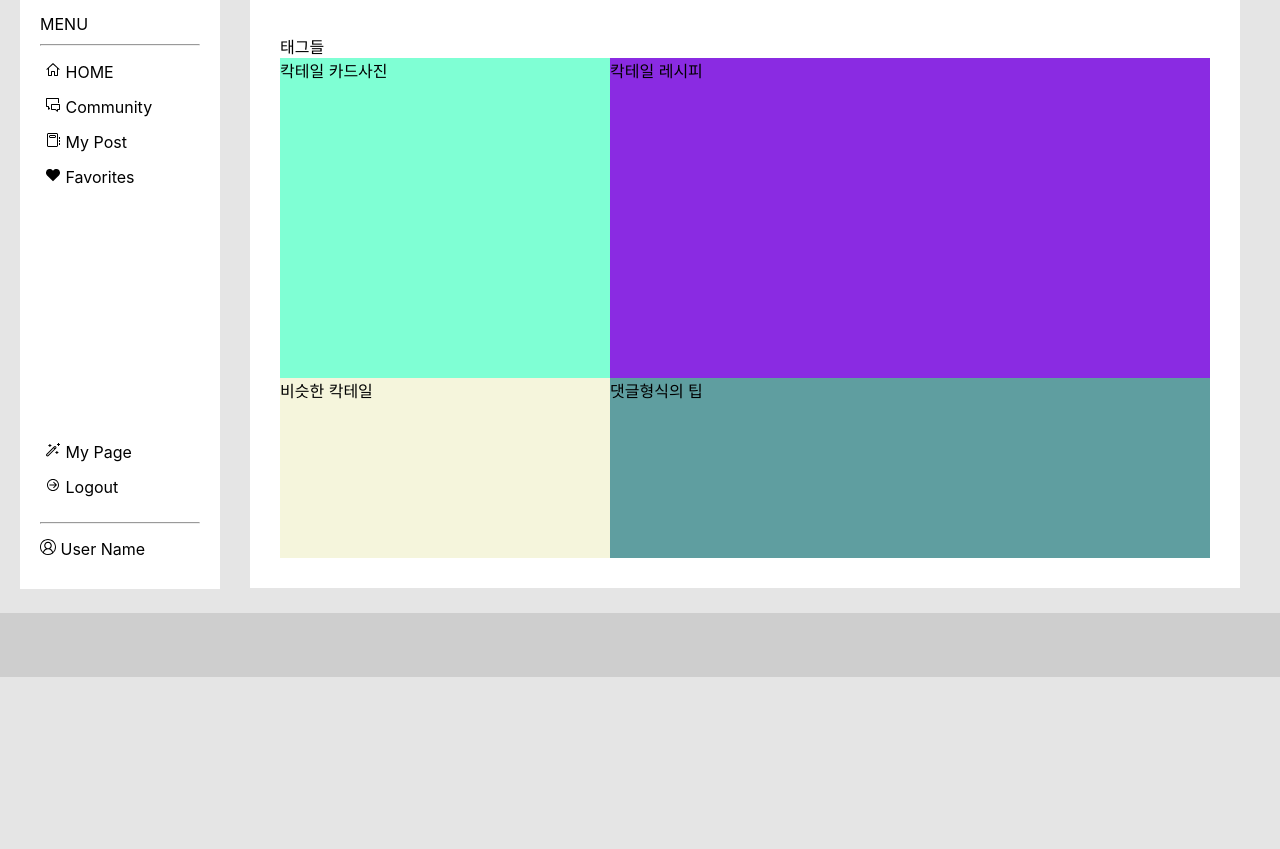
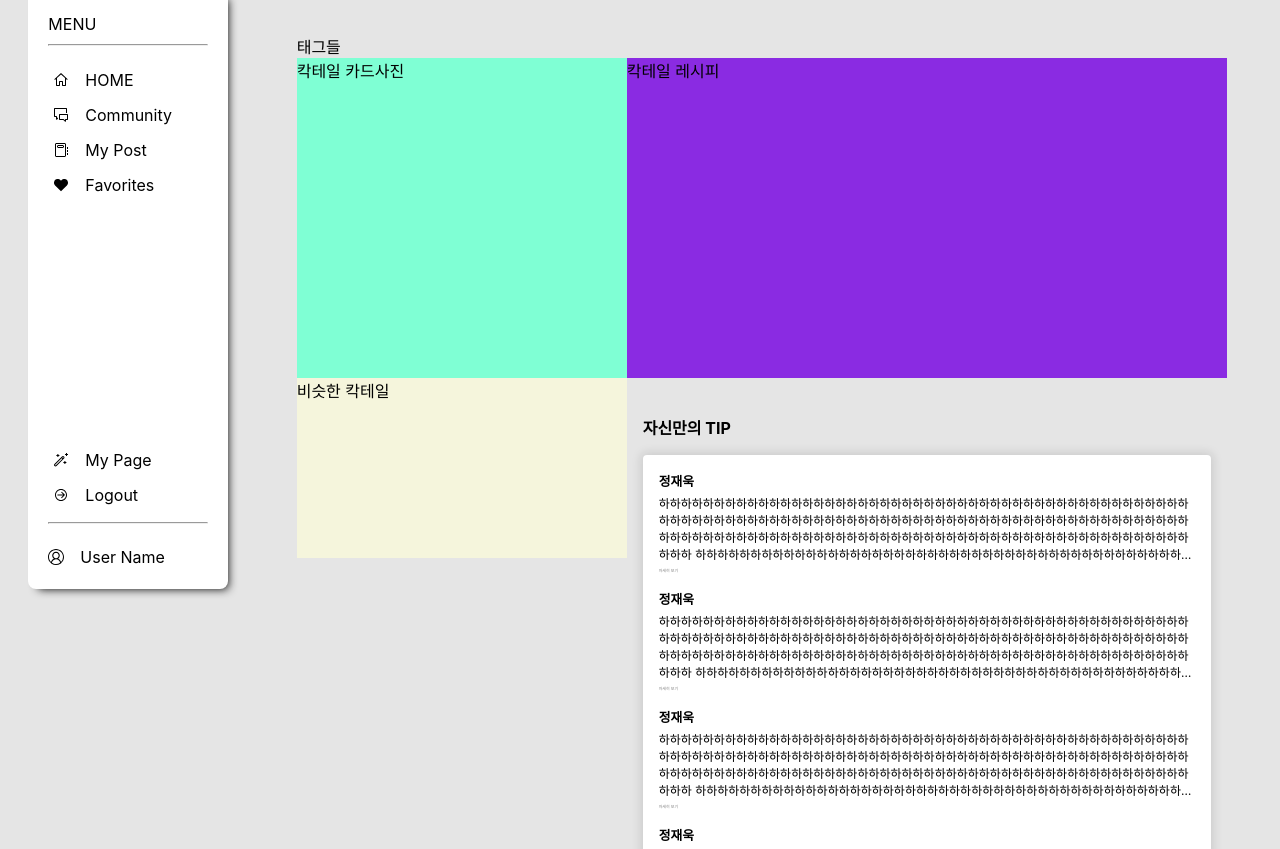
Before and after one commit to CSID-DGU/2023-1-OSSP2-NotEasy-10, a React (Create React App) app in the folder cocktagorize/src/main/frontend/: page /cocktail/1 in a window 1280 px wide. Shown: the part 111-960 px from the top of the page. Before the commit the page ends 800 px from the top, so only its background shows below. Built offline with nearby package versions, Linux system fonts and the light colour scheme.

Commit message:
푸터 밑에 고정 / CocktailDetail - UserTip 레이아웃 구성

```diff
--- a/cocktagorize/src/main/frontend/src/Layout.js
+++ b/cocktagorize/src/main/frontend/src/Layout.js
@@ -2,16 +2,24 @@ import React from "react";
 import Header from "./component/common/Header";
 import Footer from "./component/common/Footer";
 import { Outlet } from "react-router-dom";
+import styled from "styled-components";
+
+const Main = styled.div`
+  height: auto;
+  min-height: 100%;
+  // padding-bottom = footer의 높이랑 같음.
+  padding-bottom: 4rem;
+`;
 
 const Layout = () => {
   return (
-    <div>
+    <>
       <Header />
-      <main>
+      <Main>
         <Outlet />
-      </main>
+      </Main>
       <Footer />
-    </div>
+    </>
   );
 };
 
--- a/cocktagorize/src/main/frontend/src/component/UserTip.js
+++ b/cocktagorize/src/main/frontend/src/component/UserTip.js
@@ -1,8 +1,64 @@
 import React from "react";
 import styled from "styled-components";
 
+const UserTipBlock = styled.div`
+  display: flex;
+  flex-direction: column;
+  justify-content: center;
+  margin-bottom: 1rem;
+`;
+
+const Nickname = styled.h5`
+  margin: 0;
+  margin-bottom: 0.25rem;
+  font-size: 0.8rem;
+`;
+
+const ReplyContent = styled.div`
+  // 보이는 줄 수 제한 + 더보기 기능
+  display: -webkit-box;
+  -webkit-line-clamp: 4;
+  -webkit-box-orient: vertical;
+  overflow: hidden;
+
+  font-size: 0.75rem;
+  margin-bottom: 0.3rem;
+
+  &:has(+ Input:checked) {
+    -webkit-line-clamp: unset;
+  }
+`;
+
+const Input = styled.input`
+  margin: 0;
+  appearance: none;
+  font-size: 0.25rem;
+  border-radius: 0.25em;
+  cursor: pointer;
+
+  &::before {
+    color: gray;
+    content: "자세히 보기";
+  }
+  &:checked::before {
+    content: "간략히";
+  }
+`;
+
 const UserTip = () => {
-  return <></>;
+  return (
+    <UserTipBlock>
+      <Nickname>정재욱</Nickname>
+      <ReplyContent>
+        하하하하하하하하하하하하하하하하하하하하하하하하하하하하하하하하하하하하하하하하하하하하하하하하하하하하하하하하하하하하하하하하하하하하하하하하하하하하하하하하하하하하하하하하하하하하하하하하하하하하하하하하하하하하하하하하하하하하하하하하하하하하하하하하하하하하하하하하하하하하하하하하하하하
+        하하하하하하하하하하하하하하하하하하하하하하하하하하하하하하하하하하하하하하하하하하하하하하하하하하하하하하하하하하하하하하하하하하하하하하하하하하하하하하하하하하하하하하하하하하하하하하하하하하하하하하하하하하하하하하하하하하하하하하하하하하하하하하하하하하하하하하하하하하하하하하하하하하하
+        하하하하하하하하하하하하하하하하하하하하하하하하하하하하하하하하하하하하하하하하하하하하하하하하하하하하하하하하하하하하하하하하하하하하하하하하하하하하하하하하하하하하하하하하하하하하하하하하하하하하하하하하하하하하하하하하하하하하하하하하하하하하하하하하하하하하하하하하하하하하하하하하하하하
+        하하하하하하하하하하하하하하하하하하하하하하하하하하하하하하하하하하하하하하하하하하하하하하하하하하하하하하하하하하하하하하하하하하하하하하하하하하하하하하하하하하하하하하하하하하하하하하하하하하하하하하하하하하하하하하하하하하하하하하하하하하하하하하하하하하하하하하하하하하하하하하하하하하하
+        하하하하하하하하하하하하하하하하하하하하하하하하하하하하하하하하하하하하하하하하하하하하하하하하하하하하하하하하하하하하하하하하하하하하하하하하하하하하하하하하하하하하하하하하하하하하하하하하하하하하하하하하하하하하하하하하하하하하하하하하하하하하하하하하하하하하하하하하하하하하하하하하하하하
+      </ReplyContent>
+      <Input type="checkbox" />
+    </UserTipBlock>
+  );
 };
 
 export default UserTip;
--- /dev/null
+++ b/cocktagorize/src/main/frontend/src/component/UserTipList.js
@@ -0,0 +1,50 @@
+import React from "react";
+import UserTip from "./UserTip";
+import styled from "styled-components";
+
+// 그림자 넣기
+// useState로 댓글 목록 넣기
+// input으로 댓글 입력하는거 넣기
+
+const UserTipListBlock = styled.div`
+  display: flex;
+  flex-direction: column;
+  padding: 1rem;
+`;
+
+const H4 = styled.h4`
+  margin-bottom: 1rem;
+`;
+
+const TipList = styled.div`
+  border-radius: 0.25rem;
+  padding: 1rem;
+  background-color: white;
+  -webkit-box-shadow: 0px 0px 10px 3px rgba(0, 0, 0, 0.1);
+  box-shadow: 0px 0px 10px 3px rgba(0, 0, 0, 0.1);
+`;
+
+const UserTipList = () => {
+  return (
+    <UserTipListBlock>
+      <H4>자신만의 TIP</H4>
+      <TipList>
+        <UserTip />
+        <UserTip />
+        <UserTip />
+        <UserTip />
+        <UserTip />
+        <UserTip />
+        <UserTip />
+        <UserTip />
+        <UserTip />
+        <UserTip />
+        <UserTip />
+        <UserTip />
+        <UserTip />
+      </TipList>
+    </UserTipListBlock>
+  );
+};
+
+export default UserTipList;
--- a/cocktagorize/src/main/frontend/src/component/common/Footer.js
+++ b/cocktagorize/src/main/frontend/src/component/common/Footer.js
@@ -3,8 +3,8 @@ import styled from "styled-components";
 
 const FooterBlock = styled.footer`
   background-color: rgba(0, 0, 0, 0.1);
-  // position: fixed;
-  bottom: 0;
+  position: relative;
+  transform: translateY(-100%);
   height: 4rem;
   width: 100vw;
 `;
--- a/cocktagorize/src/main/frontend/src/component/common/sidebar/Sidebar.css
+++ b/cocktagorize/src/main/frontend/src/component/common/sidebar/Sidebar.css
@@ -1,40 +1,57 @@
-.sidebar{
+.sidebar {
   background-color: white;
   width: 200px;
   height: 600px;
   margin: 20px 20px 20px 20px;
   padding: 20px;
+  border-radius: 0.5rem;
+  -webkit-box-shadow: 5px 5px 10px -5px #000000;
+  box-shadow: 5px 5px 10px -5px #000000;
 }
 
-.menu{
+li {
+  display: flex;
+  align-items: center;
+}
+
+.dropdown {
+  display: flex;
+  align-items: center;
+}
+
+.list {
+  margin-left: 1rem;
+}
+
+.menu {
   margin: 5px 0 10px 0;
 }
 
-.menulist{
+.menulist {
   list-style: none;
   height: 360px;
   padding-left: 5px;
 }
 
-.menulist > li{
+.menulist > li {
   height: 35px;
 }
-.menulist > li:hover{
+.menulist > li:hover {
   background-color: lightgray;
   border-radius: 5px;
 }
 
-.menulist_personal{
+.menulist_personal {
   list-style: none;
   margin-top: 20px;
   margin-bottom: 10px;
   padding-left: 5px;
 }
 
-.menulist_personal > li{
+.menulist_personal > li {
   height: 35px;
 }
-.menulist_personal > li:hover{
+.menulist_personal > li:hover {
   background-color: lightgray;
   border-radius: 5px;
 }
@@ -43,7 +60,7 @@ hr {
   margin: 5px 0 5px 0;
 }
 
-.dropdown{
+.dropdown {
   height: 35px;
   margin-top: 15px;
 }
--- a/cocktagorize/src/main/frontend/src/component/common/sidebar/Sidebar.jsx
+++ b/cocktagorize/src/main/frontend/src/component/common/sidebar/Sidebar.jsx
@@ -1,33 +1,46 @@
 import React from "react";
-import '../sidebar/Sidebar.css'
-import {VscHome,
+import "../sidebar/Sidebar.css";
+import {
+  VscHome,
   VscCommentDiscussion,
   VscNotebook,
   VscHeartFilled,
   VscWand,
   VscArrowCircleRight,
-        VscAccount, } from 'react-icons/vsc';
+  VscAccount,
+} from "react-icons/vsc";
 
 export default function Sidebar() {
-    return(
-        <div className='sidebar'>
-            <div className='menu'>
-                MENU
-            </div>
+  return (
+    <div className="sidebar">
+      <div className="menu">MENU</div>
       <hr></hr>
-            <ul className='menulist'>
-                <li><VscHome/> HOME</li>
-                <li><VscCommentDiscussion/> Community</li>
-                <li><VscNotebook/> My Post</li>
-                <li><VscHeartFilled/> Favorites</li>
+      <ul className="menulist">
+        <li>
+          <VscHome /> <span className="list home">HOME</span>
+        </li>
+        <li>
+          <VscCommentDiscussion />
+          <span className="list community">Community</span>
+        </li>
+        <li>
+          <VscNotebook /> <span className="list post">My Post</span>
+        </li>
+        <li>
+          <VscHeartFilled /> <span className="list favorites">Favorites</span>
+        </li>
       </ul>
-            <ul className='menulist_personal'>
-                <li><VscWand/> My Page</li>
-                <li><VscArrowCircleRight/> Logout</li>
+      <ul className="menulist_personal">
+        <li>
+          <VscWand /> <span className="list myPage">My Page</span>
+        </li>
+        <li>
+          <VscArrowCircleRight /> <span className="list Logout">Logout</span>
+        </li>
       </ul>
       <hr></hr>
-            <div className='dropdown'>
-                <VscAccount /> User Name
+      <div className="dropdown">
+        <VscAccount /> <div className="list User">User Name</div>
       </div>
     </div>
   );
--- a/cocktagorize/src/main/frontend/src/index.css
+++ b/cocktagorize/src/main/frontend/src/index.css
@@ -8,6 +8,11 @@ body {
   -moz-osx-font-smoothing: grayscale;
   box-sizing: border-box;
   min-height: 100%;
+  height: 1px;
+}
+
+#root {
+  height: 100%;
 }
 
 code {
--- a/cocktagorize/src/main/frontend/src/pages/CocktailDetail/CocktailDetail.css
+++ b/cocktagorize/src/main/frontend/src/pages/CocktailDetail/CocktailDetail.css
@@ -1,50 +1,52 @@
-.CocktailDetail{
+.CocktailDetail {
   display: flex;
+  justify-content: space-evenly;
 }
 
-.content{
+.content {
   width: 990px;
   margin: 25px 15px 25px 10px;
-    background-color: white;
+  background-color: transparent;
   padding: 30px;
+  border-radius: 0.5rem;
 }
 
-.tags{
+.tags {
   margin-top: 10px;
 }
 
-.inner{
+.inner {
   display: flex;
   height: auto;
 }
 
-.inner_left{
+.inner_left {
   width: 330px;
   height: 500px;
   background-color: none;
 }
 
-.cocktail_card{
+.cocktail_card {
   background-color: aquamarine;
   height: 320px;
 }
 
-.cocktail_similar{
+.cocktail_similar {
   background-color: beige;
   height: 180px;
 }
 
-.inner_right{
+.inner_right {
   width: 600px;
   background-color: none;
 }
 
-.cocktail_recipe{
+.cocktail_recipe {
   background-color: blueviolet;
   height: 320px;
 }
 
-.cocktail_tip{
+.cocktail_tip {
   background-color: cadetblue;
   height: 180px;
 }
--- a/cocktagorize/src/main/frontend/src/pages/CocktailDetail/CocktailDetail.js
+++ b/cocktagorize/src/main/frontend/src/pages/CocktailDetail/CocktailDetail.js
@@ -1,29 +1,22 @@
 import React from "react";
-import Sidebar from "../../component/common/sidebar/Sidebar"
-import '../CocktailDetail/CocktailDetail.css'
+import Sidebar from "../../component/common/sidebar/Sidebar";
+import "../CocktailDetail/CocktailDetail.css";
+import UserTipList from "../../component/UserTipList";
 
 const CocktailDetail = () => {
   return (
-    <div className='CocktailDetail'>
+    <div className="CocktailDetail">
       <Sidebar />
-      <div className='content'>
+      <div className="content">
         <div className="tags">태그들</div>
         <div className="inner">
           <div className="inner_left">
-            <div className="cocktail_card">
-              칵테일 카드사진
-            </div>
-            <div className="cocktail_similar">
-              비슷한 칵테일
-            </div>
+            <div className="cocktail_card">칵테일 카드사진</div>
+            <div className="cocktail_similar">비슷한 칵테일</div>
           </div>
           <div className="inner_right">
-            <div className="cocktail_recipe">
-              칵테일 레시피
-            </div>
-            <div className="cocktail_tip">
-              댓글형식의 팁
-            </div>
+            <div className="cocktail_recipe">칵테일 레시피</div>
+            <UserTipList />
           </div>
         </div>
       </div>
```
Also changed, not shown: cocktagorize/src/main/frontend/src/component/Button.js (deleted), cocktagorize/src/main/frontend/src/component/common/Button.js (added). Lines whose indentation alone changed are shown as unchanged.
